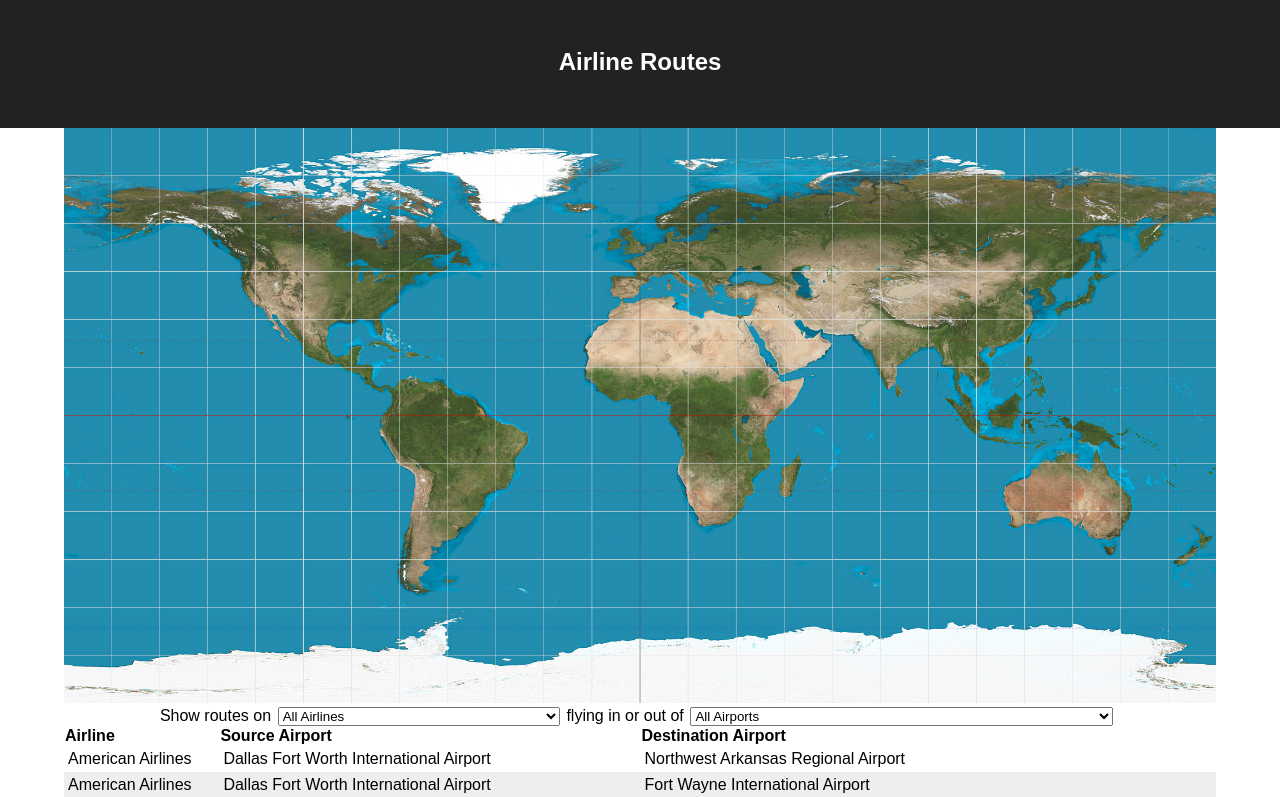
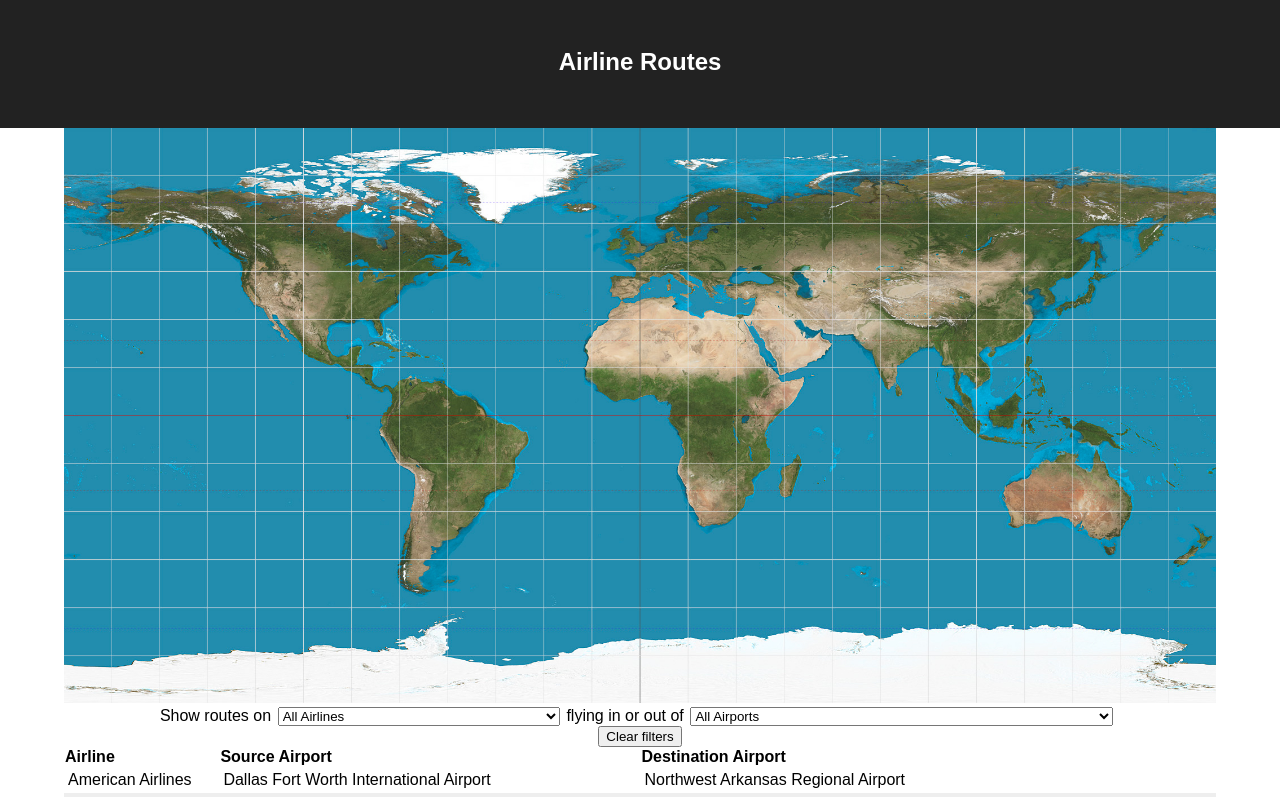
Before and after one commit to Natalie-Ann/airlines, a React (Create React App) app: page / in a window 1280 px wide. Shown: the top 797 px of the page. Built offline with nearby package versions, Linux system fonts and the light colour scheme.

Commit message:
added clear filters button

```diff
--- a/src/App.js
+++ b/src/App.js
@@ -47,8 +47,16 @@ const App = () => {
   }
 
   let filteredRoutes = routes.filter(route => {
+    // if (selectedAirlineNumber === 'All Airlines') {
+    //   return route.src === selectedAirport || route.dest === selectedAirport
+    // } else if
     return (route.airline === selectedAirlineNumber || route.src === selectedAirport || route.dest === selectedAirport)
   });
+
+  const clearFilters = () => {
+    setSelectedAirline('All Airlines')
+    setSelectedAirport('All Airports')
+  }
 
   return (
   <div className="app">
@@ -62,6 +70,7 @@ const App = () => {
       <label htmlFor="airline-select">Show routes on</label><Select id="airline-select" options={filteredAirlines} valueKey="id" titleKey="name" allTitle="All Airlines" value={selectedAirlineNumber} onSelect={handleOnSelectAirline} />
       <label htmlFor="airport-select">flying in or out of</label><Select id="airport-select" options={filteredAirports} valueKey="code" titleKey="name" allTitle="All Airports" value={selectedAirport} onSelect={handleOnSelectAirport}/>
       </div>
+      <button onClick={clearFilters}>Clear filters</button>
       <Table classname="routes-table" columns={columns} rows={filteredRoutes.length > 0? filteredRoutes : routes} format={formatValue} />
     </section>
 
```
